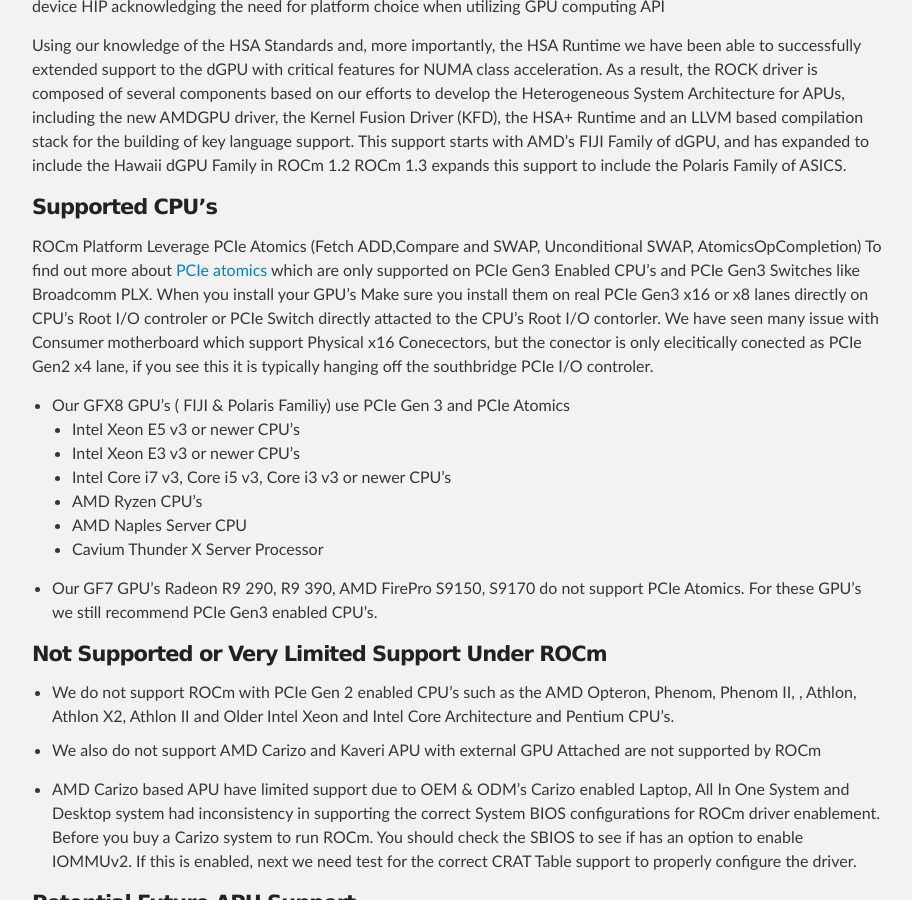
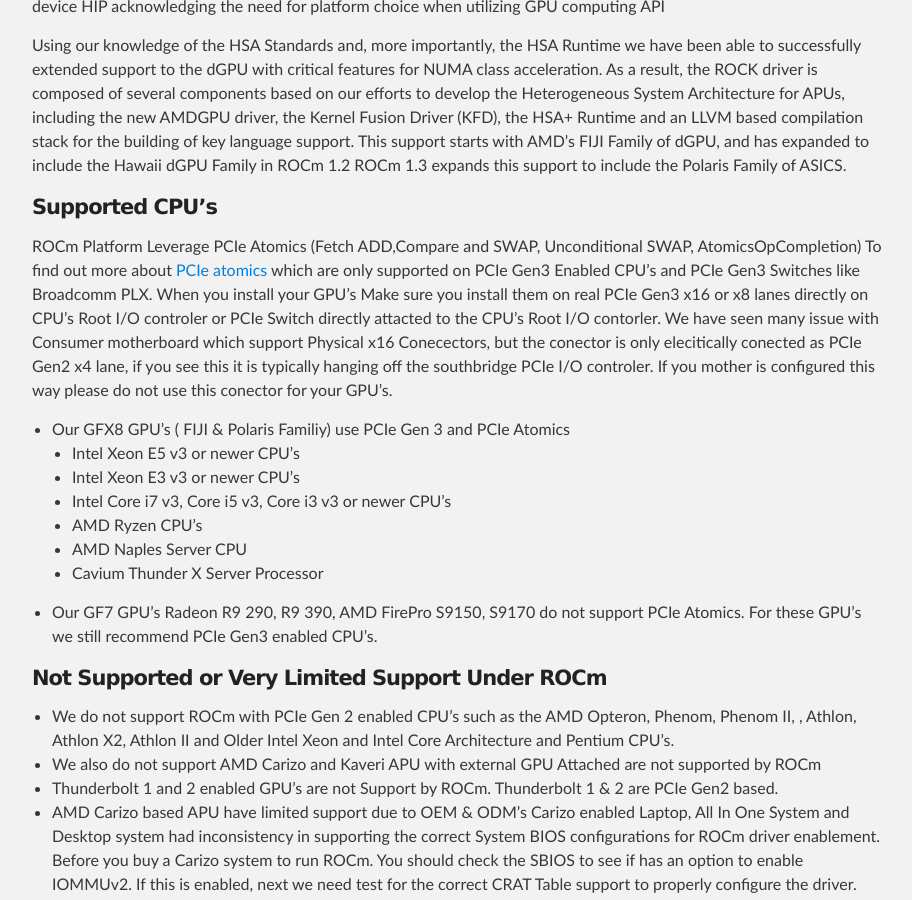
Before and after one commit to ROCm/ROCm.github.io, a Jekyll site: the page built from install.md, in a window 1280 px wide and 900 px high, scrolled down 730 px. Shown: the whole window, without its empty margins (183-1095 px from the left). Built offline with Jekyll 4.4.1, drawn with Linux system fonts in a browser that asks for light colours.

Commit message:
Update install.md

```diff
--- a/install.md
+++ b/install.md
@@ -29,7 +29,7 @@
 ROCm 1.3 expands this support to include the Polaris Family of ASICS.
 
 #### Supported CPU's
-ROCm Platform Leverage PCIe Atomics (Fetch ADD,Compare and SWAP, Unconditional SWAP, AtomicsOpCompletion) To find out more about [PCIe atomics](https://github.com/RadeonOpenCompute/RadeonOpenCompute.github.io/blob/master/ROCmPCIeFeatures.md) which are only supported on PCIe Gen3 Enabled CPU's and PCIe Gen3 Switches like Broadcomm PLX. When you install your GPU's Make sure you install them on real PCIe Gen3 x16 or x8 lanes directly on CPU's Root I/O controler or PCIe Switch directly attacted to the CPU's Root I/O contorler.  We have seen many issue with Consumer motherboard which support Physical x16 Conecectors, but the conector is only elecitically conected as PCIe Gen2 x4 lane, if you see this it is typically hanging off the southbridge PCIe I/O controler.
+ROCm Platform Leverage PCIe Atomics (Fetch ADD,Compare and SWAP, Unconditional SWAP, AtomicsOpCompletion) To find out more about [PCIe atomics](https://github.com/RadeonOpenCompute/RadeonOpenCompute.github.io/blob/master/ROCmPCIeFeatures.md) which are only supported on PCIe Gen3 Enabled CPU's and PCIe Gen3 Switches like Broadcomm PLX. When you install your GPU's Make sure you install them on real PCIe Gen3 x16 or x8 lanes directly on CPU's Root I/O controler or PCIe Switch directly attacted to the CPU's Root I/O contorler.  We have seen many issue with Consumer motherboard which support Physical x16 Conecectors, but the conector is only elecitically conected as PCIe Gen2 x4 lane, if you see this it is typically hanging off the southbridge PCIe I/O controler. If you mother is configured this way please do not use this conector for your GPU's.
 
 * Our GFX8 GPU's ( FIJI &  Polaris Familiy) use PCIe Gen 3 and PCIe Atomics
   * Intel Xeon E5 v3 or newer CPU's
@@ -45,7 +45,7 @@
 #### Not Supported or Very Limited Support Under ROCm
 * We do not support ROCm with PCIe Gen 2 enabled CPU's such as the AMD Opteron, Phenom, Phenom II, , Athlon, Athlon X2, Athlon II and Older Intel Xeon and Intel Core Architecture and Pentium CPU's.
 * We also do not support AMD Carizo and Kaveri APU with external GPU Attached are not supported by ROCm
-
+* Thunderbolt 1 and 2 enabled GPU's are not Support by ROCm.  Thunderbolt 1 & 2 are PCIe Gen2 based.
 * AMD Carizo based APU have limited support due to OEM & ODM's Carizo enabled Laptop, All In One System and Desktop system had inconsistency in supporting the correct System BIOS configurations for ROCm driver enablement. Before you buy a Carizo system to run ROCm.  You should check the SBIOS to see if has an option to enable IOMMUv2. If this is enabled, next we need test for the correct CRAT Table support to properly configure the driver.
 
 #### Potential Future APU Support
```
